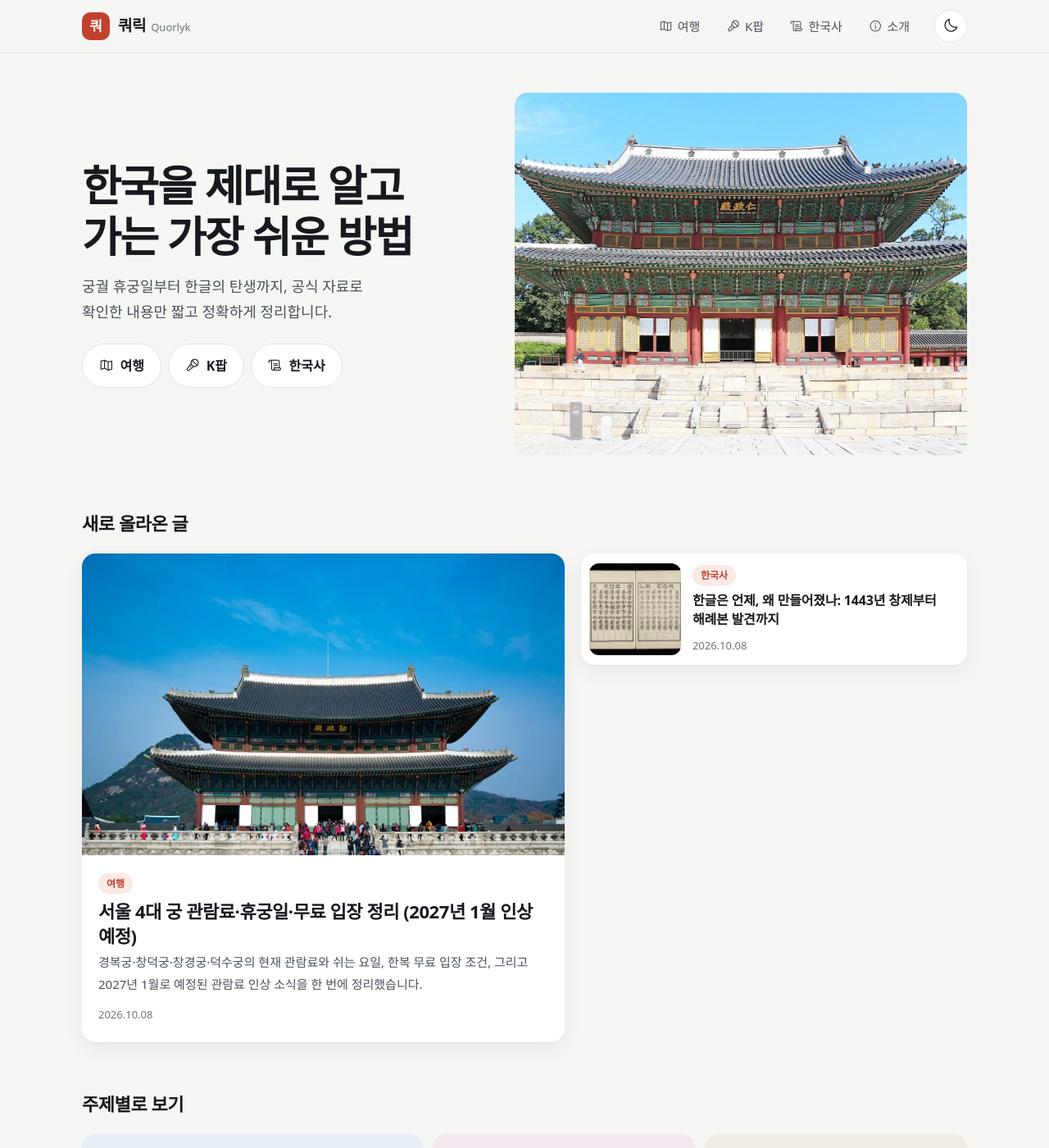
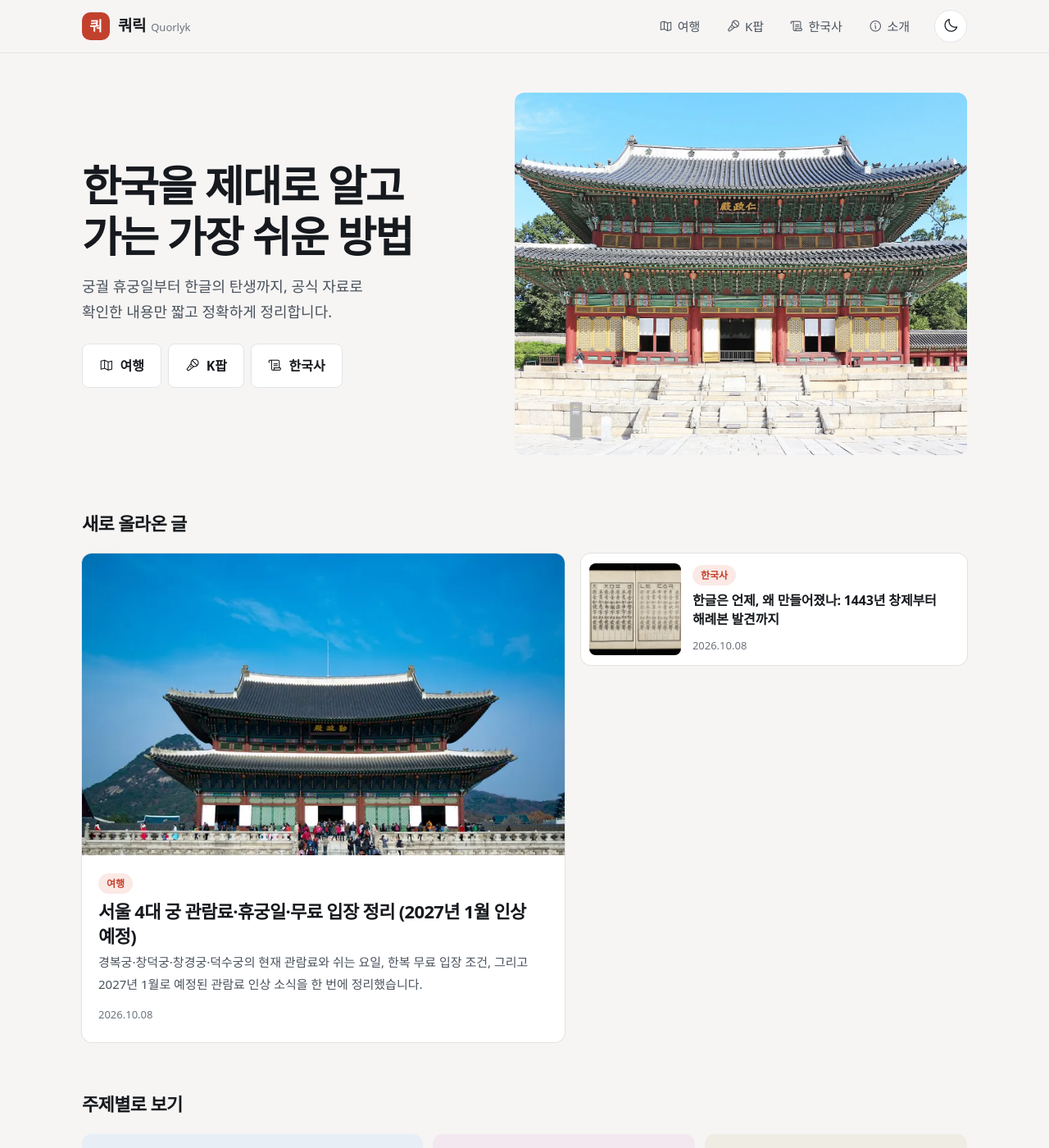
Before and after one commit to ekgoddlek0-dotcom/quorlyk-site, a Jekyll site: the page built from index.html, in a window 1280 px wide and 1400 px high. Shown: the whole window at 82% size. Built offline with Jekyll 4.4.1, drawn with Linux system fonts in a browser that asks for light colours; some web fonts are replaced.

Commit message:
디자인: Notion DESIGN.md 원칙 적용 — 종이 바탕, 그림자 대신 1px 선, 카드 12px·버튼 8px
Co-Authored-By: Claude Opus 5.5 <noreply@anthropic.com>

```diff
--- a/assets/style.css
+++ b/assets/style.css
@@ -1,9 +1,10 @@
-/* 쿼릭 디자인 토큰. 강조색은 단청 주홍 하나만. 모서리: 카드·그림 16px, 버튼은 알약형(전체 둥글게). */
+/* 쿼릭 디자인 토큰. 강조색은 단청 주홍 하나만. 2026-10-08 Notion DESIGN.md(../디자인/notion.md) 원칙 적용:
+   따뜻한 종이 바탕 + 흰 카드, 그림자 대신 1px 실선, 카드 12px·버튼 8px·태그만 알약형, 큰 제목은 자간 좁게. */
 :root {
-  --bg: #f6f6f4; --surface: #ffffff; --ink: #16191d; --ink-2: #4a525c; --muted: #6b737d;
+  --bg: #f6f5f4; --surface: #ffffff; --ink: #16191d; --ink-2: #4a525c; --muted: #6b737d;
   --line: #e2e4e7; --accent: #c2412d; --accent-ink: #ffffff; --accent-soft: #fbe9e5;
   --travel: #e7eef5; --kpop: #f3e8f0; --history: #efece4;
-  --r: 16px; --shadow: 0 1px 2px rgb(22 25 29 / .05), 0 8px 24px rgb(22 25 29 / .06);
+  --r: 12px; --shadow: 0 0 0 1px rgb(0 0 0 / .08);
   --tab-h: 64px;
   color-scheme: light;
 }
@@ -12,7 +13,7 @@
     --bg: #121417; --surface: #1a1d21; --ink: #ecedef; --ink-2: #c3c8ce; --muted: #9aa2ab;
     --line: #2a2e34; --accent: #ef7a5f; --accent-ink: #1a0e0b; --accent-soft: #3a211c;
     --travel: #1d2630; --kpop: #2a1f28; --history: #26241e;
-    --shadow: 0 1px 2px rgb(0 0 0 / .3), 0 8px 24px rgb(0 0 0 / .25);
+    --shadow: 0 0 0 1px rgb(255 255 255 / .08);
     color-scheme: dark;
   }
 }
@@ -20,7 +21,7 @@
   --bg: #121417; --surface: #1a1d21; --ink: #ecedef; --ink-2: #c3c8ce; --muted: #9aa2ab;
   --line: #2a2e34; --accent: #ef7a5f; --accent-ink: #1a0e0b; --accent-soft: #3a211c;
   --travel: #1d2630; --kpop: #2a1f28; --history: #26241e;
-  --shadow: 0 1px 2px rgb(0 0 0 / .3), 0 8px 24px rgb(0 0 0 / .25);
+  --shadow: 0 0 0 1px rgb(255 255 255 / .08);
   color-scheme: dark;
 }
 
@@ -217,3 +218,9 @@ body { padding-bottom: calc(var(--tab-h) + env(safe-area-inset-bottom)); }
 @media (prefers-reduced-motion: reduce) {
   *, *::before, *::after { transition: none !important; animation: none !important; }
 }
+
+/* Notion 원칙: 버튼은 8px 모서리(알약형은 태그·칩만), 큰 제목은 음수 자간, 움직임은 200ms */
+.btn, .btn-pill { border-radius: 8px; transition: border-color .2s ease, background .2s ease; }
+.hero h1 { letter-spacing: -0.035em; }
+.sec-h, .card-big h3 { letter-spacing: -0.03em; }
+.card-img { border-radius: 8px; }
```
